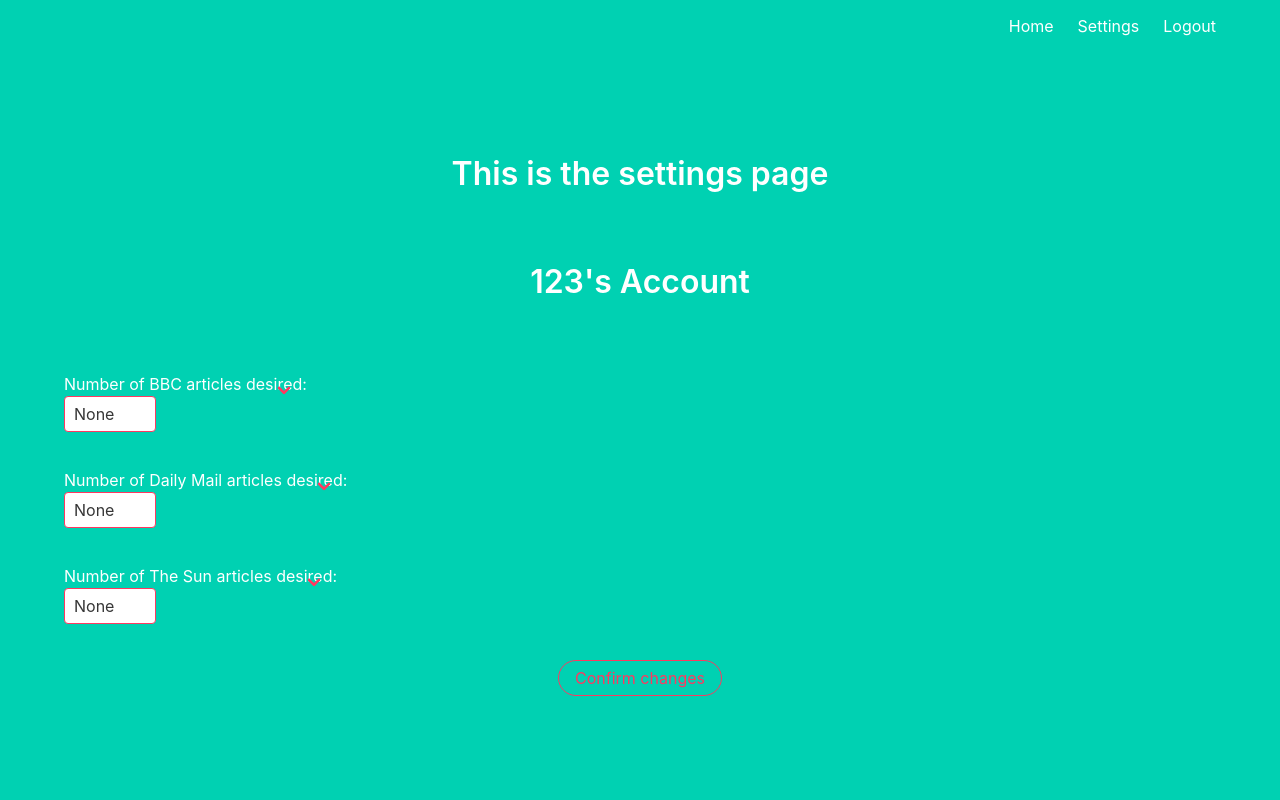
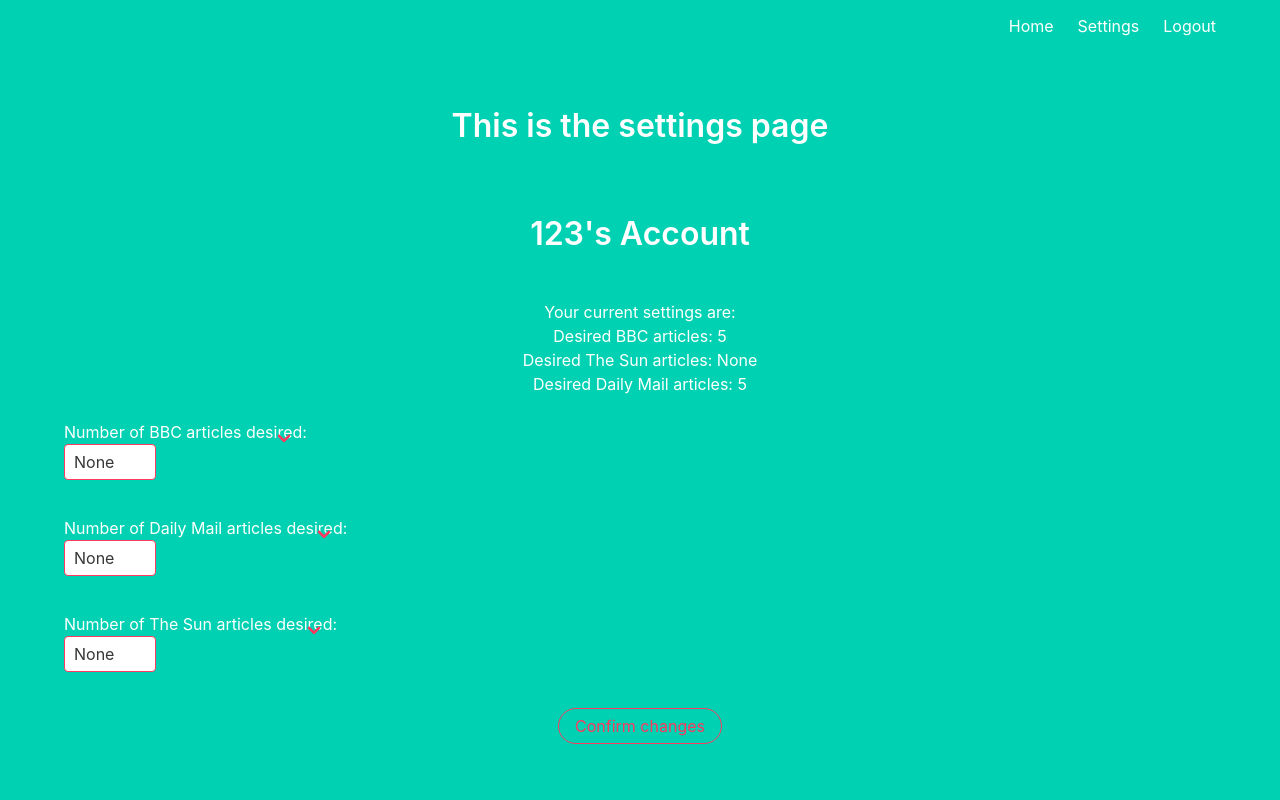
Before and after one commit to bcht201/NewsScraper, a Flask app: page /settings in a window 1280 px wide. Run offline with Flask 2, Linux system fonts and the light colour scheme; a user stored in the database is signed in; data comes from the database, SQL or seed files in the repository; both versions use the stored data as it was after the commit.

Commit message:
show current settings in settings

```diff
--- a/application/database.py
+++ b/application/database.py
@@ -53,6 +53,11 @@ def db_update_settings(BBC, DM, TS, user_id):
     x.DM_quant = DM
     db.session.commit()
 
+def get_current_settings(user_id):
+    sql = text('SELECT BBC_quant, TS_quant, DM_quant FROM user WHERE id = ' + str(user_id))
+    execute = read_db(sql)
+    return [row for row in execute]
+
 def delete():
     sql = text("DELETE FROM scraped_data_all")
     execute = db.engine.execute(sql)
--- a/application/routes.py
+++ b/application/routes.py
@@ -38,7 +38,8 @@ def profile():
 @app.route('/settings', methods=['GET'])
 @login_required
 def settings():
-    return render_template('settings.html')
+    results = database.get_current_settings(current_user.id)
+    return render_template('settings.html', current_settings = results[0])
 
 
 @app.route('/search', methods=['POST'])
--- a/application/templates/settings.html
+++ b/application/templates/settings.html
@@ -6,6 +6,10 @@
 <br>
 <h1 class="title">{{current_user.name}}'s Account</h1>
 <br>
+<h3>Your current settings are:</h3>
+<h4>Desired BBC articles: {{ current_settings.BBC_quant }}</h4>
+<h4>Desired The Sun articles: {{ current_settings.TS_quant }}</h4>
+<h4>Desired Daily Mail articles: {{ current_settings.DM_quant }}</h4>
 <br>
 <form action="/settings_update" method="POST">
     <div class="field">
@@ -46,7 +50,7 @@
         <div class="control">
             <div class="select is-danger">
                 <h3>Number of The Sun articles desired:</h3>
-                <select name="TS">
+                <select name="BBC">
                     <option value="0">None</option>
                     <option value="1">1</option>
                     <option value="2">2</option>
```
Also changed, not shown: application/test.db.
